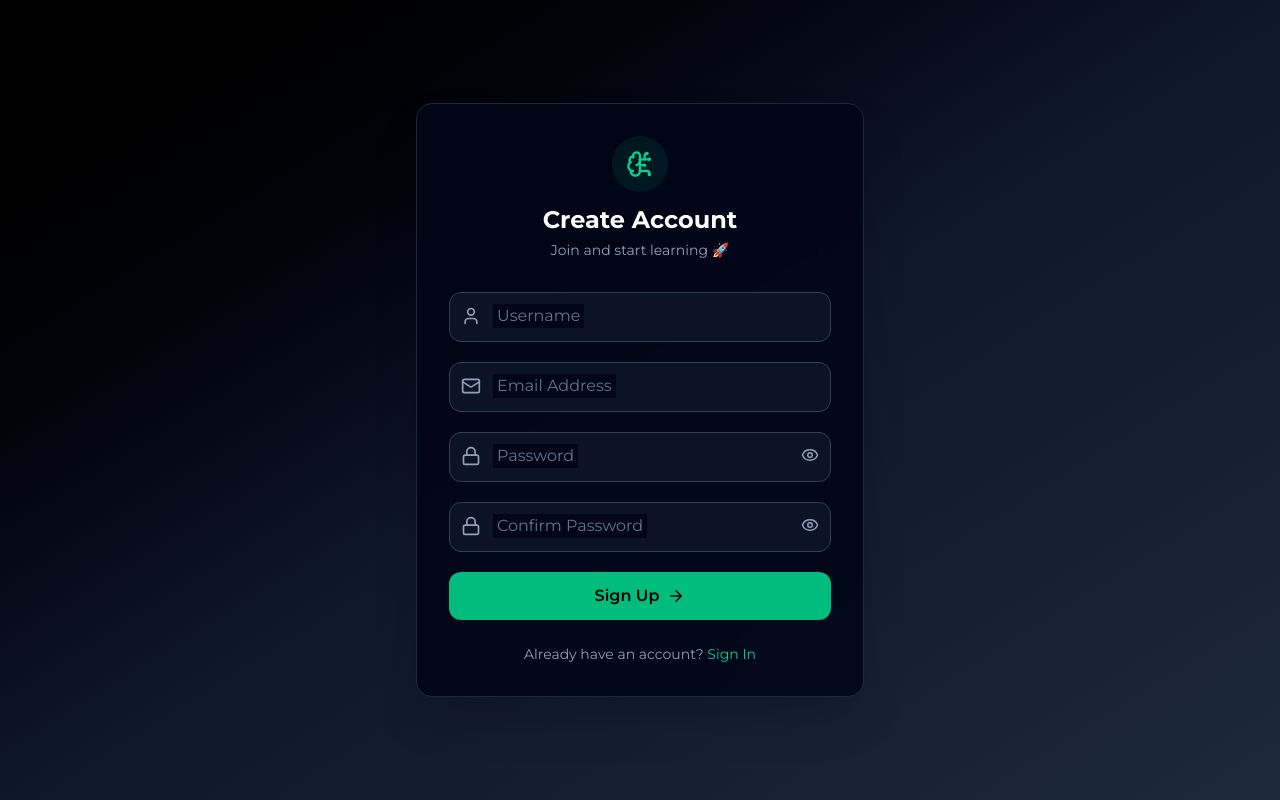
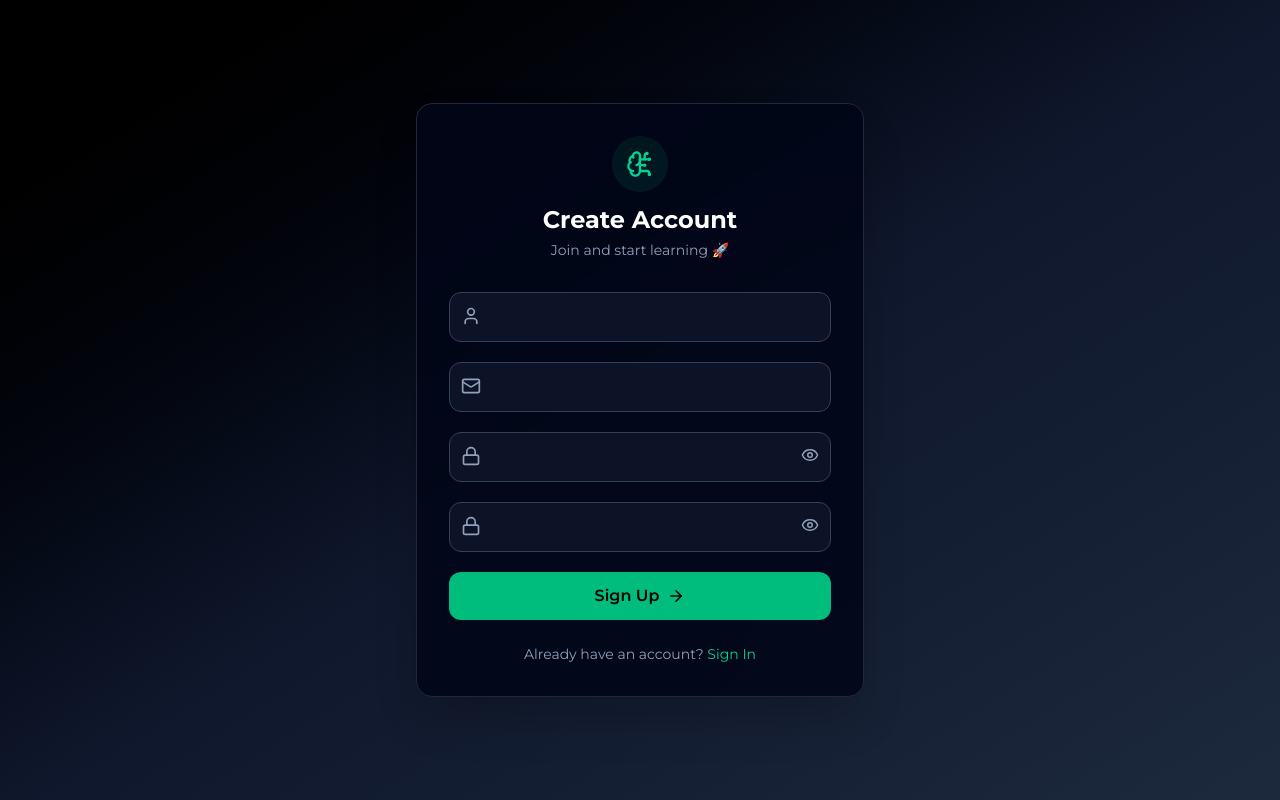
Before and after one commit to max12699/AILearnit, a React (Vite) app in the folder frontend/AiLearnIT/: page /register in a window 1280 px wide. Built offline with nearby package versions, Linux system fonts and the light colour scheme.

Commit message:
fix: update RegisterPage placeholders for better accessibility

```diff
--- a/frontend/AiLearnIT/src/Pages/Auth/RegisterPage.jsx
+++ b/frontend/AiLearnIT/src/Pages/Auth/RegisterPage.jsx
@@ -1,5 +1,6 @@
 import React, { useState } from "react";
 import { Link, useNavigate } from "react-router-dom";
+// eslint-disable-next-line no-unused-vars
 import { motion } from "framer-motion";
 import { BrainCircuit, Mail, Lock, User, ArrowRight, Eye, EyeOff } from "lucide-react";
 import toast from "react-hot-toast";
@@ -69,7 +70,7 @@ export default function RegisterPage() {
     "absolute left-11 top-3 text-slate-400 text-sm transition-all peer-placeholder-shown:top-3 peer-placeholder-shown:text-base peer-placeholder-shown:text-slate-500 peer-focus:-top-2 peer-focus:text-xs peer-focus:text-emerald-400 bg-slate-950 px-1";
 
   return (
-    <div className="min-h-screen flex items-center justify-center bg-gradient-to-br from-black via-slate-900 to-slate-800 px-4">
+    <div className="min-h-screen flex items-center justify-center bg-linear-to-br from-black via-slate-900 to-slate-800 px-4">
       <motion.div
         initial={{ opacity: 0, scale: 0.95 }}
         animate={{ opacity: 1, scale: 1 }}
@@ -93,10 +94,10 @@ export default function RegisterPage() {
               type="text"
               value={username}
               onChange={(e) => setUsername(e.target.value)}
-              placeholder=" "
+              placeholder="Username"
               className={inputClass}
             />
-            <label className={labelClass}>Username</label>
+
           </div>
 
           {/* Email */}
@@ -106,10 +107,10 @@ export default function RegisterPage() {
               type="email"
               value={email}
               onChange={(e) => setEmail(e.target.value)}
-              placeholder=" "
+              placeholder="Email "
               className={inputClass}
             />
-            <label className={labelClass}>Email Address</label>
+
           </div>
 
           {/* Password */}
@@ -119,7 +120,7 @@ export default function RegisterPage() {
               type={showPassword ? "text" : "password"}
               value={password}
               onChange={(e) => setPassword(e.target.value)}
-              placeholder=" "
+              placeholder="Password"
               className={inputClass}
             />
             <button
@@ -129,7 +130,7 @@ export default function RegisterPage() {
             >
               {showPassword ? <EyeOff size={18} /> : <Eye size={18} />}
             </button>
-            <label className={labelClass}>Password</label>
+
           </div>
 
           {/* Confirm Password */}
@@ -139,7 +140,7 @@ export default function RegisterPage() {
               type={showConfirmPassword ? "text" : "password"}
               value={confirmPassword}
               onChange={(e) => setConfirmPassword(e.target.value)}
-              placeholder=" "
+              placeholder="Confirm Password"
               className={inputClass}
             />
             <button
@@ -149,7 +150,6 @@ export default function RegisterPage() {
             >
               {showConfirmPassword ? <EyeOff size={18} /> : <Eye size={18} />}
             </button>
-            <label className={labelClass}>Confirm Password</label>
           </div>
 
           {/* Error */}
```
